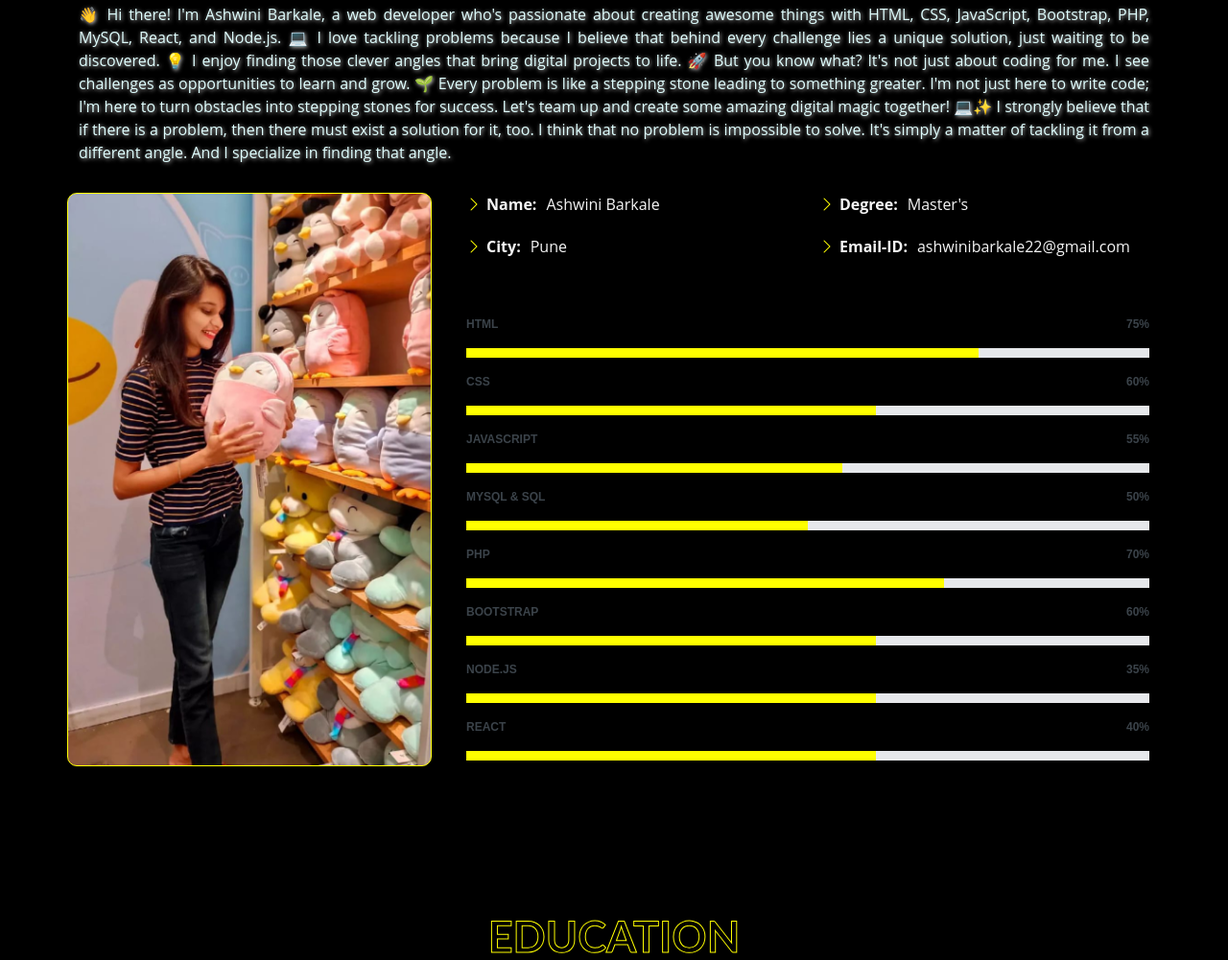
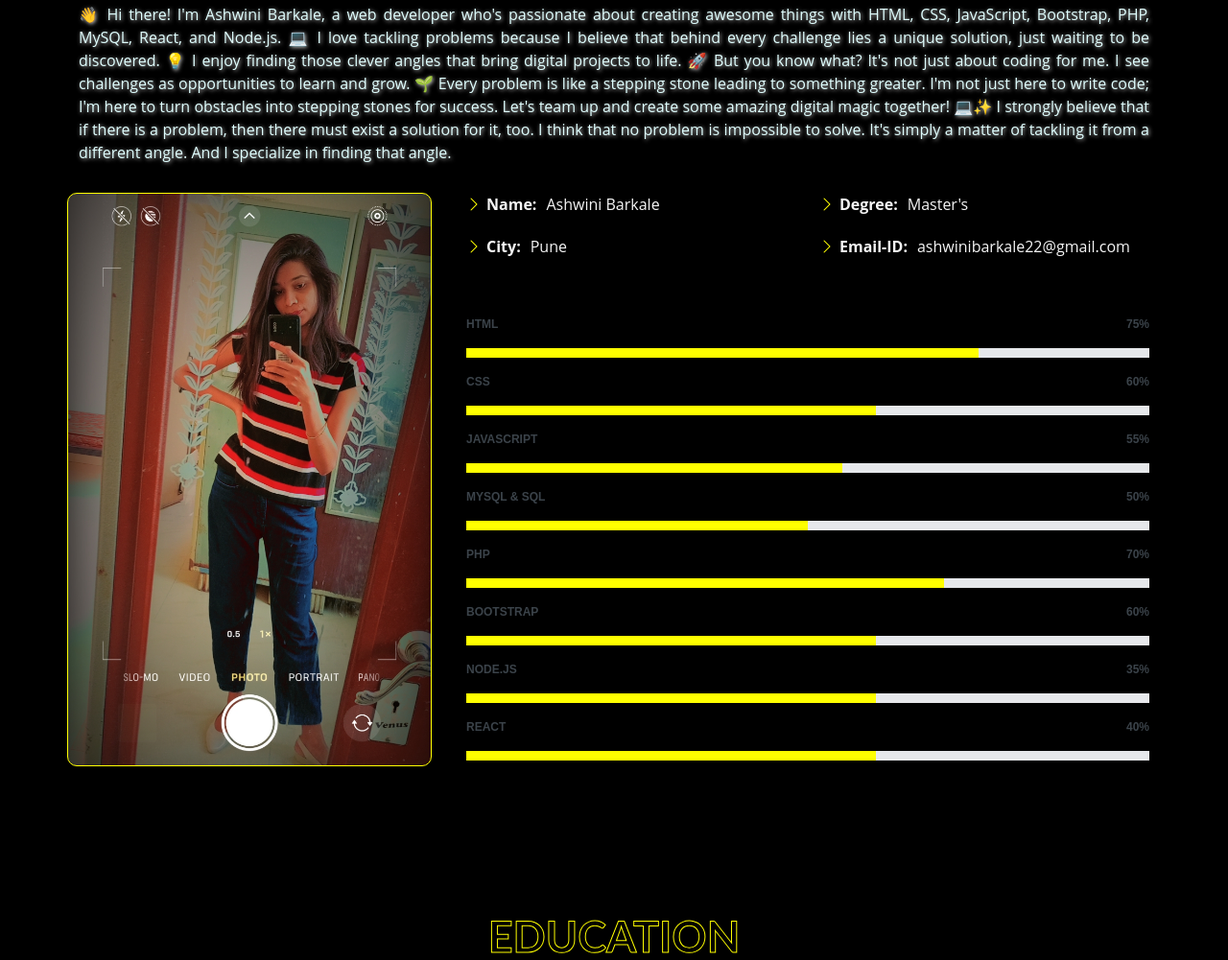
Before and after one commit to ashwinibarkale/1WEBSITE.github.io, a plain HTML site: page index.html in a window 1280 px wide. Shown: the part 961-1962 px from the top of the page at 96% size. Drawn offline with Linux system fonts and the light colour scheme.

Commit message:
Update style.css

```diff
--- a/assets/css/style.css
+++ b/assets/css/style.css
@@ -595,7 +595,7 @@ section {
 }
 
 .about .image {
-  background: url("../img/teddy2.jpg") center center no-repeat;
+  background: url("../img/snap.jpg") center center no-repeat;
   background-size: cover;
   min-height: 200px;
   border-radius: 10px;
```
